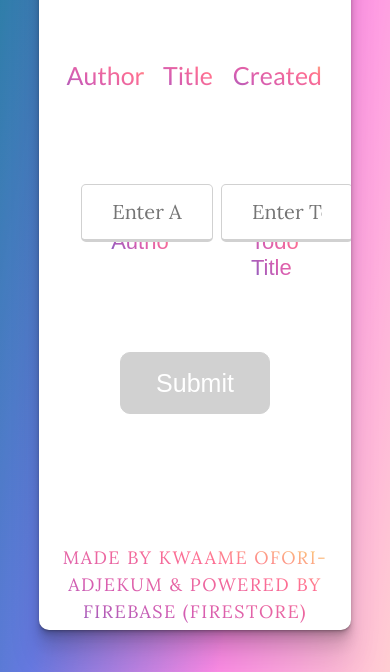
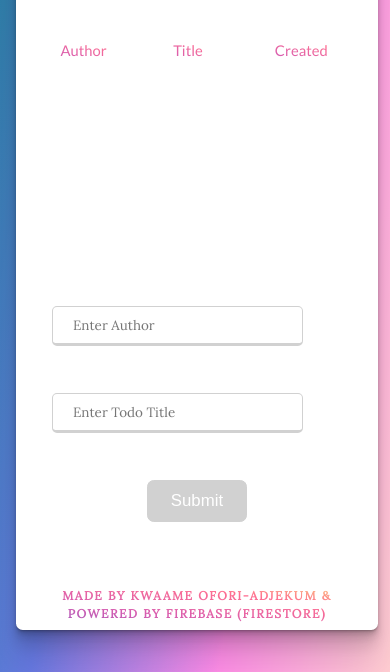
Before and after one commit to qwami-vibes/todo-app, a website: page todo__app/index.html in a window 390 px wide. Shown: the part 172-844 px from the top of the page. Drawn offline with Linux system fonts and the light colour scheme; no server answers.

Commit message:
Add files via upload

```diff
--- a/todo__app/assets/css/main.css
+++ b/todo__app/assets/css/main.css
@@ -13,6 +13,12 @@
 html {
   font-size: 62.5%;
   box-sizing: border-box; }
+  @media only screen and (max-width: 900px) {
+    html {
+      font-size: 50%; } }
+  @media only screen and (max-width: 600px) {
+    html {
+      font-size: 42%; } }
 
 body {
   box-sizing: inherit;
@@ -21,7 +27,7 @@ body {
 .container {
   position: relative;
   background-image: linear-gradient(100deg, #845EC2, #D65DB1, #FF9671, #F9F871);
-  min-height: 100vh;
+  height: 100vh;
   width: 100%;
   animation: hue 10s linear 1s infinite; }
 
@@ -74,16 +80,30 @@ body {
   overflow-y: scroll;
   overflow-x: hidden;
   transition: all 0.5s cubic-bezier(0.4, 0, 1, 1); }
+  @media only screen and (max-width: 900px) {
+    .main {
+      width: 85%;
+      left: 8%; } }
+  @media only screen and (max-width: 750px) {
+    .main {
+      width: 90%;
+      left: 6%; } }
+  @media only screen and (max-width: 700px) {
+    .main {
+      width: 93%;
+      left: 5%; } }
+  @media only screen and (max-width: 600px) {
+    .main {
+      left: 4%; } }
 
 .details {
   margin: 0 auto; }
   .details span {
-    font: 300 1.8rem/1.5 "Primary Regular", Fallback, sans-serif;
+    font: 600 1.8rem/1.5 "Primary Regular", Fallback, sans-serif;
     letter-spacing: 1.5px;
     display: inline-block;
-    border: 1 solid #d1d1d1;
     animation: hue 5s linear infinite;
-    padding: .5rem 1rem;
+    padding: 1rem 2rem;
     border-radius: 5px;
     text-align: center;
     text-transform: uppercase; }
@@ -112,11 +132,30 @@ body {
   font: 2rem/1.2 'Primary Regular', Fallback, sans-serif;
   border-radius: 8px;
   color: #fff;
+  text-align: center;
   display: flex;
   justify-content: center;
   align-items: center;
   text-transform: capitalize;
   transition: all 0.5s cubic-bezier(0, 0.79, 0.75, 0.53); }
+  @media only screen and (max-width: 600px) {
+    .alert {
+      font: 1.8rem/1.2 'Primary Regular', Fallback, sans-serif;
+      width: 60%;
+      top: 40%; } }
+  @media only screen and (max-width: 450px) {
+    .alert {
+      font: 1.8rem/1.2 'Primary Regular', Fallback, sans-serif;
+      width: 75%;
+      top: 80%;
+      left: 15%;
+      padding: .5rem .8rem; } }
+  @media only screen and (max-width: 400px) {
+    .alert {
+      font: 1.8rem/1.2 'Primary Regular', Fallback, sans-serif;
+      width: 80%;
+      top: 80%;
+      left: 12%; } }
   .alert-success {
     background-color: rgba(48, 250, 8, 0.5); }
   .alert-danger {
@@ -135,6 +174,10 @@ body {
   cursor: pointer;
   color: #fff;
   overflow: hidden; }
+  @media only screen and (max-width: 600px) {
+    .btn {
+      padding: .5rem 1rem;
+      font: 1.8rem/1 "Secondary Regular", Fallback, sans-serif; } }
   .btn-success {
     background-color: #30fa08; }
   .btn-danger {
@@ -209,14 +252,27 @@ body {
   grid-template-rows: repeat(2, 1fr);
   grid-template-columns: repeat(2, 1fr);
   grid-gap: 3rem; }
+  @media only screen and (max-width: 600px) {
+    .form {
+      grid-template-rows: repeat(3, 1fr);
+      grid-template-columns: repeat(1, 1fr); } }
   .form__groups {
     width: 80%;
     display: inline-block;
     margin: 0 auto; }
+    @media only screen and (max-width: 400px) {
+      .form__groups {
+        margin: 0; } }
     .form__groups:nth-child(1) {
       grid-area: 1 / 1 / 2 / 2; }
+      @media only screen and (max-width: 600px) {
+        .form__groups:nth-child(1) {
+          grid-area: 1 / 1 / 2 / 2; } }
     .form__groups:nth-child(2) {
       grid-area: 1 / 2 / 2 / 3; }
+      @media only screen and (max-width: 600px) {
+        .form__groups:nth-child(2) {
+          grid-area: 2 / 1 / 3 / 2; } }
     .form__groups--label {
       display: block;
       font: 2.2rem/1.2 'Secondary Font', Fallback, sans-serif;
@@ -224,6 +280,9 @@ body {
       margin-left: 3rem;
       transform: translateY(-9rem);
       transition: all 0.5s cubic-bezier(0, 0.79, 0.83, 0.67); }
+      @media only screen and (max-width: 600px) {
+        .form__groups--label {
+          font: 2rem/1.2 'Secondary Font', Fallback, sans-serif; } }
     .form__groups--input {
       position: relative;
       z-index: 1;
@@ -234,6 +293,10 @@ body {
       border-radius: 5px;
       border: 1px solid #d1d1d1;
       border-bottom: 3px solid #d1d1d1; }
+      @media only screen and (max-width: 600px) {
+        .form__groups--input {
+          width: 90%;
+          margin: 0 auto; } }
       .form__groups--input:focus {
         outline: none;
         border-bottom: 3px solid #30fa08; }
@@ -256,6 +319,9 @@ body {
   .form__submit {
     grid-area: 2 / 1 / 3 / 3;
     margin: 0 auto; }
+    @media only screen and (max-width: 600px) {
+      .form__submit {
+        grid-area: 3 / 1 / 4 / 2; } }
 
 .table {
   width: 100%;
@@ -263,6 +329,12 @@ body {
   .table__container {
     margin: 0 auto;
     width: 90%; }
+    @media only screen and (max-width: 600px) {
+      .table__container {
+        width: 95%; } }
+    @media only screen and (max-width: 400px) {
+      .table__container {
+        width: 98%; } }
     .table__container tr {
       height: 5rem;
       padding: 1rem 1.5rem; }
@@ -271,12 +343,24 @@ body {
         text-align: center; }
   .table__head th {
     font: 2.5rem/1.2 "Secondary Regular", Fallback, sans-serif; }
+    @media only screen and (max-width: 600px) {
+      .table__head th {
+        font: 2.2rem/1.2 "Secondary Regular", Fallback, sans-serif; } }
   .table__row {
     transition: all 0.5s cubic-bezier(0.4, 0, 1, 1); }
     .table__row td {
       font: 2rem/1.2 "Primary Regular", Fallback, sans-serif; }
+      @media only screen and (max-width: 600px) {
+        .table__row td {
+          font: 1.8rem/1.2 "Secondary Regular", Fallback, sans-serif; } }
       .table__row td:last-child {
         width: 10%; }
+        @media only screen and (max-width: 600px) {
+          .table__row td:last-child {
+            width: 8%; } }
+        @media only screen and (max-width: 400px) {
+          .table__row td:last-child {
+            width: 5%; } }
     .table__row:not(:last-child) td {
       border-bottom: 1px solid #d1d1d1; }
   .table-row-added {
```
